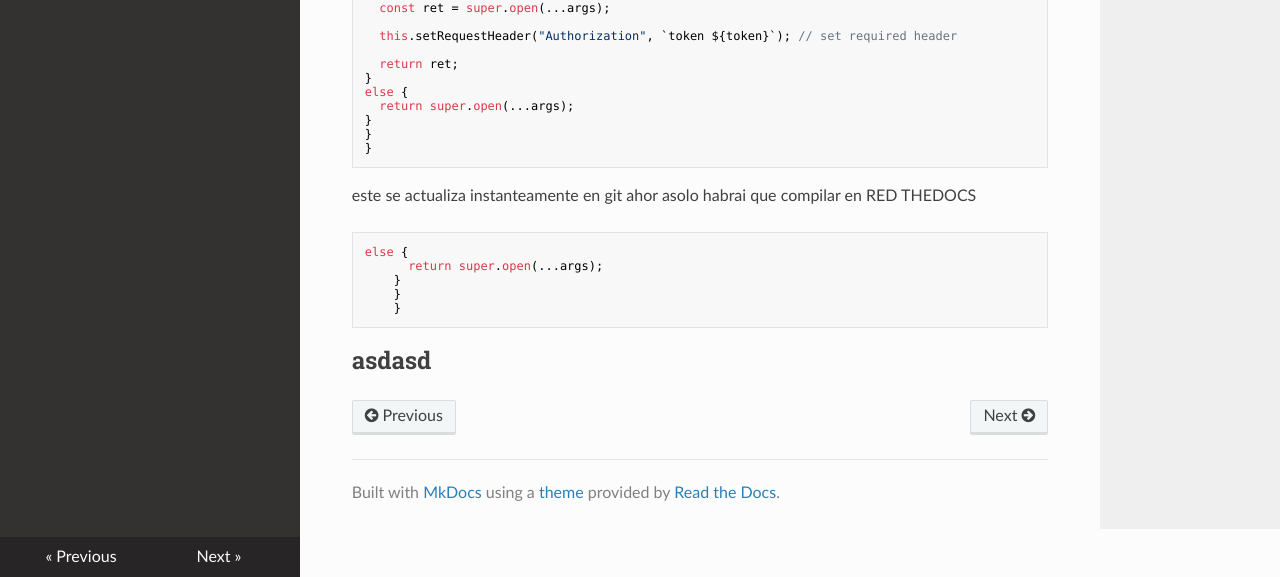
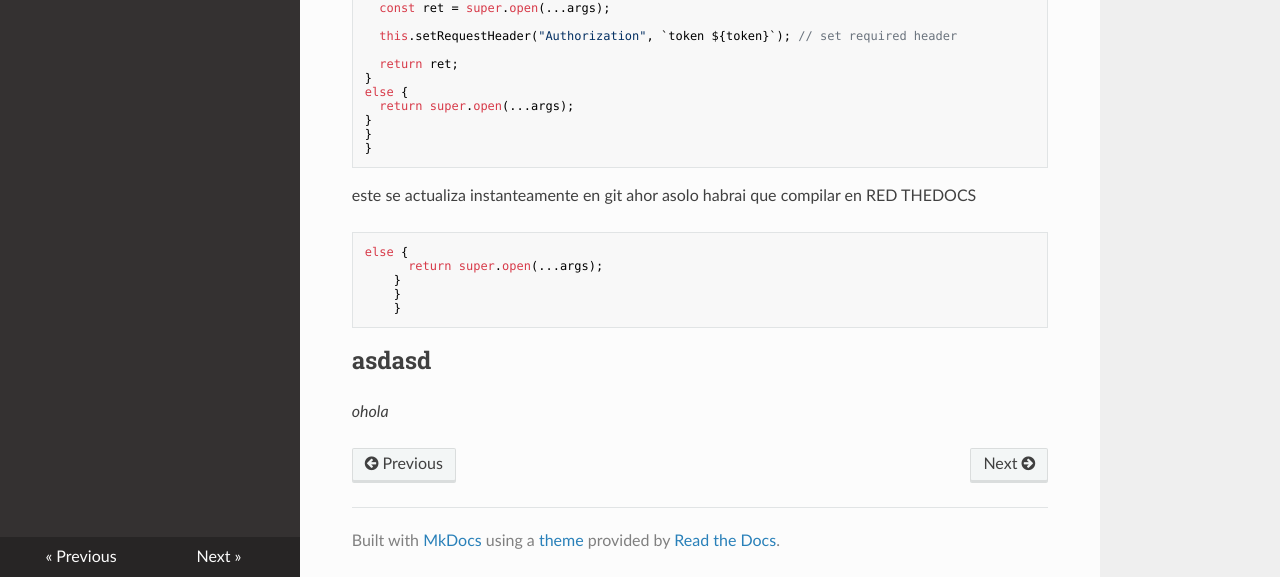
Before and after one commit to miguelgarciauwu/documentmkdocs, an MkDocs documentation site: the page built from docs/prueba01.md, in a window 1280 px wide and 900 px high, scrolled down 601 px, cut to the strip 323-900 px from the top of the window. Built offline with MkDocs 1.6.1, drawn with Linux system fonts in a browser that asks for light colours; nearby versions of some CDN libraries.

Commit message:
docs/prueba01.md updated from https://stackedit.io/

```diff
--- a/docs/prueba01.md
+++ b/docs/prueba01.md
@@ -49,7 +49,7 @@ este se actualiza instanteamente en git ahor asolo habrai que compilar en RED TH
         }
 ## asdasd
 
-
+*ohola*
 <!--stackedit_data:
-eyJoaXN0b3J5IjpbLTg2MDkzMjM5MywtMTU2MzczOTg5NV19
+eyJoaXN0b3J5IjpbLTM5NjM1MTY5MiwtMTU2MzczOTg5NV19
 -->
```
